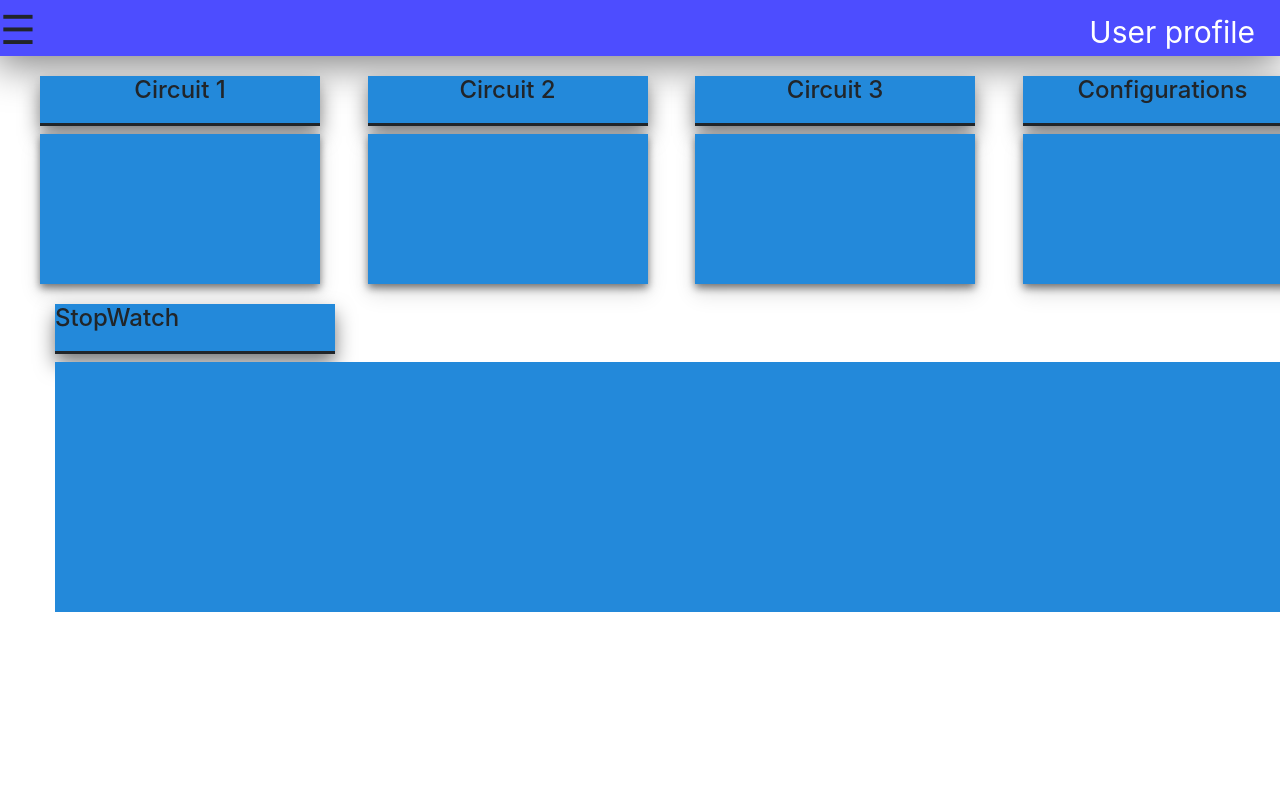
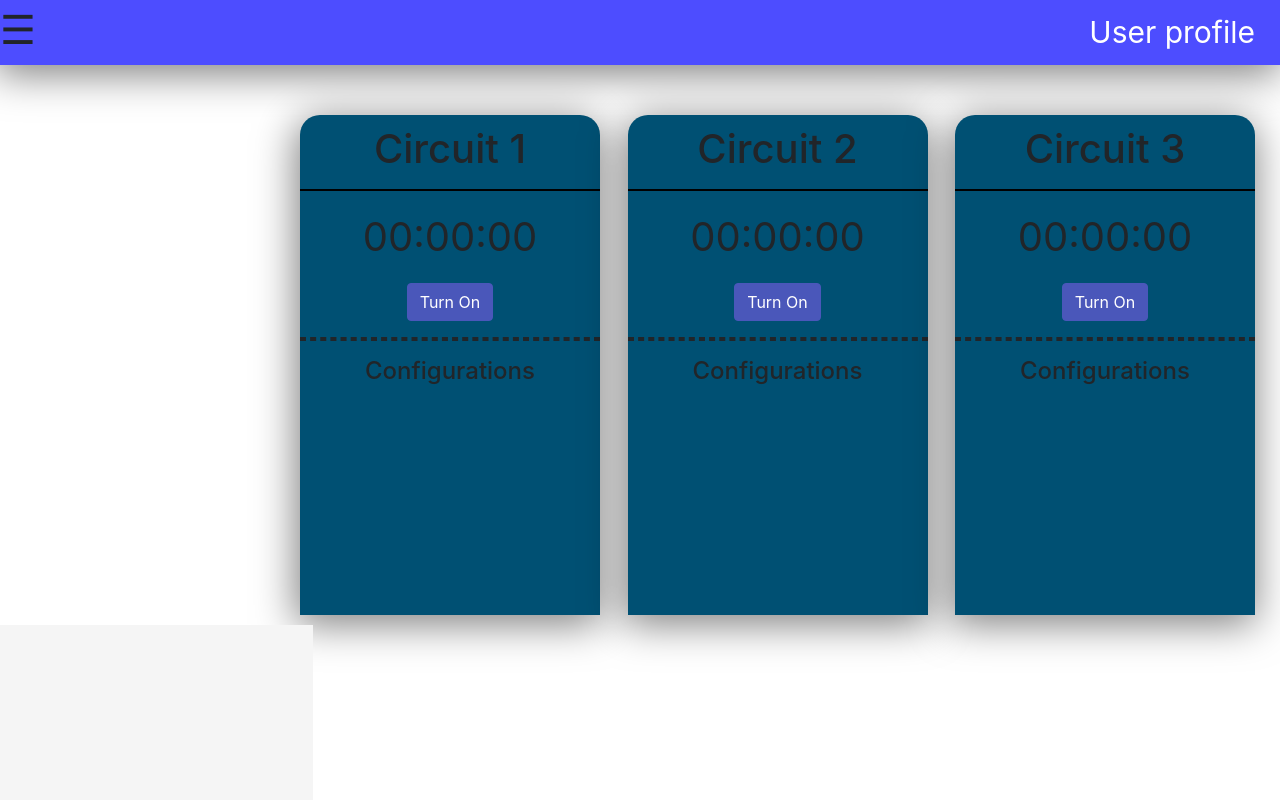
Before and after one commit to SmartAgroWebApp/SmartAgro, a plain HTML site: page wateringSystem.html in a window 1280 px wide. Drawn offline with nearby package versions, Linux system fonts and the light colour scheme.

Commit message:
Dodavanje Stoperice

```diff
--- a/css/styles.css
+++ b/css/styles.css
@@ -79,7 +79,7 @@ html,body
 }
 .sidenav a{
     padding: 8px 8px 8px 32px;
-    font-size:25px;
+    font-size:20px;
     color: white;
     display:block;
     transition:0.3s;
@@ -109,7 +109,7 @@ html,body
    font-size: 40px;
 }
 .profileHeader{
-    height:7%;
+    height:65px;
     background-color:#4d4dff;
     box-shadow: -2px 7px 40px 2px rgba(0,0,0,0.50);
 
@@ -142,41 +142,29 @@ html,body
     box-shadow: 0 10px 20px rgba(0,0,0,.12), 0 4px 8px rgba(0,0,0,.05);
 
 }
-.waterCircuit{
-    height: 150px;
-    width: 280px;
-    background-color: #2389da;
-    border-style: default;
-    box-shadow: 0 10px 20px rgba(0,0,0,.12), 0 4px 8px rgba(0,0,0,.5);
+.hr{
+    border:  1px solid black;
+}
+.containerWater{
+    margin-top: 50px;
+    margin-left: 300px;
+    width: 300px;
+    height: 500px;
+    background-color: #005073;
+    border-radius:20px 20px 0px 0px;
+    box-shadow: -2px 7px 40px 2px rgba(0,0,0,0.50);
     transition: .3s transform cubic-bezier(.155,1.105,.295,1.12),.3s box-shadow,.3s -webkit-transform cubic-bezier(.155,1.105,.295,1.12);
 }
-.waterCircuit:hover{
+.containerWater:hover
+{
     transform: scale(1.05);
     box-shadow: 0 10px 20px rgba(0,0,0,.12), 0 4px 8px rgba(0,0,0,.06);
 }
-.circuitTitle{
-    height: 50px;
-    width: 280px;
-    background-color: #2389da;
-    border-bottom:solid;
-    box-shadow: 0 10px 20px rgba(0,0,0,0.5), 0 4px 8px rgba(0,0,0,.05);
-
+.containerHistory{
+    width: 300px;
+    height: 500px;
+    background-color: whitesmoke;
 }
-.stopWatchTitle{
-    height: 50px;
-    width: 280px;
-    background-color: #2389da;
-    border-bottom:solid;
-    box-shadow: 0 10px 20px rgba(0,0,0,0.5), 0 4px 8px rgba(0,0,0,.05);
-
-}
-.waterStopWatch{
-    height: 250px;
-    width: 550px;
-    background-color: #2389da;
-    padding-right:1500px;
-}
-
 
 @media screen and (max-height: 450px) {
     .sidenav {padding-top: 15px;}
--- /dev/null
+++ b/js/stopwatch.js
@@ -0,0 +1,59 @@
+let seconds = 0;
+let minutes = 0;
+let hours  = 0;
+
+let displaySeconds = 0;
+let displayMinutes = 0;
+let displayHours = 0;
+
+let interval = null;
+let status = 'stop';
+
+function stopWatch()
+{
+    seconds++;
+    if(seconds/60==1)
+    {
+        seconds = 0;
+        minutes++;
+        if(minutes/60==1)
+        {
+            minutes=0;
+            hours++;
+        }
+    }
+    if(seconds<10)
+        displaySeconds = '0' + seconds.toString();
+    else
+        displaySeconds = seconds;
+    if(minutes<10)
+        displayMinutes = '0' + minutes.toString();
+    else
+        displayMinutes = minutes;
+    if(hours <10)
+        displayHours = '0' + hours.toString();
+    else
+    displayHours = hours;
+
+
+    document.getElementById("display").innerHTML = displayHours + ":" + displayMinutes + ":" + displaySeconds;
+}
+
+function startStop()
+{
+    if(status == 'stop')
+    {
+        //start
+        interval = window.setInterval(stopWatch, 1000);
+        document.getElementById('startStop').innerHTML = 'Turn Off';
+        status = 'start';
+    }
+    else
+    {
+        window.clearInterval(interval);
+        document.getElementById('startStop').innerHTML = 'Turn On';
+        status = 'stop';
+        document.getElementById('display').innerHTML ='00:00:00';
+        seconds = 0, minutes = 0, hours = 0;
+    }
+}
--- a/wateringSystem.html
+++ b/wateringSystem.html
@@ -4,6 +4,7 @@
     <link rel="stylesheet" href="https://cdn.jsdelivr.net/npm/bootstrap@4.5.3/dist/css/bootstrap.min.css" integrity="sha384-TX8t27EcRE3e/ihU7zmQxVncDAy5uIKz4rEkgIXeMed4M0jlfIDPvg6uqKI2xXr2" crossorigin="anonymous">
     <script src="https://cdn.jsdelivr.net/npm/bootstrap@4.5.3/dist/js/bootstrap.bundle.min.js" integrity="sha384-ho+j7jyWK8fNQe+A12Hb8AhRq26LrZ/JpcUGGOn+Y7RsweNrtN/tE3MoK7ZeZDyx" crossorigin="anonymous"></script>
     <script src="https://use.fontawesome.com/releases/v5.13.0/js/all.js" crossorigin="anonymous"></script>
+    <script src="js/stopwatch.js" type="text/javascript"></script>
     <!--otvaranje sidebara-->
     <script src="js/side.js"></script>
     <title>SAC</title>
@@ -16,7 +17,7 @@
         </span>
         <a href="dashboard.html">Dashboard</a>
         <a href="wateringSystem.html">Watering System</a>
-        <a href="#temperature">Temp. System</a>
+        <a href="#temperature">Heating System</a>
         <a href="#feeding">Feeding System</a>
 
     </div>
@@ -27,37 +28,53 @@
         </ul>
     </div>
     <section><!--SEKCIJA ZA PALJENJE-->
-        <div class="row">
-            <div class="col-xl-3 col-md-6" style="padding-top:20px; padding-left: 55px;">
-                <h4 class="circuitTitle" style="text-align:center;"> Circuit 1</h4>
-                <div class="waterCircuit">
-
+        <div class = "row">
+            <div class="col-lg-3 col-md-6 text-center">
+                <div class="containerWater">
+                    <h1 style="padding-top:10px; color#001328;">Circuit 1</h1>
+                    <hr class="hr">
+                    <div id="display2" style="font-size:40px;">
+                        <p>00:00:00</p>
+                    </div>
+                    <div>
+                        <a  id = "startStop2" class="btn btn-primary" onclick="startStop2()" style="background-color: #4A57BA; border-color: #4A57BA;">Turn On</a>
+                    </div>
+                    <hr class="hr" style="border: 2px dashed">
+                    <h4>Configurations</h2>
                 </div>
             </div>
-            <div class="col-xl-3 col-md-6" style="padding-top:20px; padding-left: 55px;">
-                <h4 class="circuitTitle" style="text-align:center;">Circuit 2</h4>
-                <div class="waterCircuit">
-
+            <div class="col-lg-3 col-md-6 text-center">
+                <div class="containerWater">
+                    <h1 style="padding-top:10px;">Circuit 2</h1>
+                    <hr class="hr">
+                    <div id="display" style="font-size:40px;">
+                        <p>00:00:00</p>
+                    </div>
+                    <div>
+                        <a  id = "startStop" class="btn btn-primary" onclick="startStop()" style="background-color: #4A57BA; border-color: #4A57BA;">Turn On</a>
+                    </div>
+                    <hr class="hr" style="border: 2px dashed">
+                    <h4>Configurations</h2>
                 </div>
             </div>
-            <div class="col-xl-3 col-md-6" style="padding-top:20px; padding-left: 55px;">
-                <h4 class="circuitTitle" style="text-align:center;">Circuit 3</h4>
-                <div class="waterCircuit">
-
-                </div>
-            </div>
-            <div class="col-xl-3 col-md-6" style="padding-top:20px; padding-left: 55px;">
-                <h4 class="circuitTitle" style="text-align:center;">Configurations</h4>
-                <div class="waterCircuit">
-
+            <div class="col-lg-3 col-md-6 text-center">
+                <div class="containerWater">
+                    <h1 style="padding-top:10px;">Circuit 3</h1>
+                    <hr class="hr">
+                    <p style="font-size:40px;">00:00:00</p>
+                    <a class="btn btn-primary" style="background-color:  #4A57BA; border-color:  #4A57BA;">Turn On</a>
+                    <hr class="hr" style="border: 2px dashed">
+                    <h4>Configurations</h2>
                 </div>
             </div>
         </div>
-        <div class="col-xl-3 col-md-6" style="padding-top:20px; padding-left: 55px;">
-            <h4 class="stopWatchTitle">StopWatch</h4>
-            <div class="waterStopWatch"></div>
-
+    </section>
+    <section style="padding-top:10px;">
+        <div class="row">
+            <div class="col-lg-3 col-md-6 text-center containerHistory">
+            </div>
         </div>
     </section>
+
 </body>
 </html>
```
Also changed, not shown: index.html (+1 -1 lines), 1 other file.
